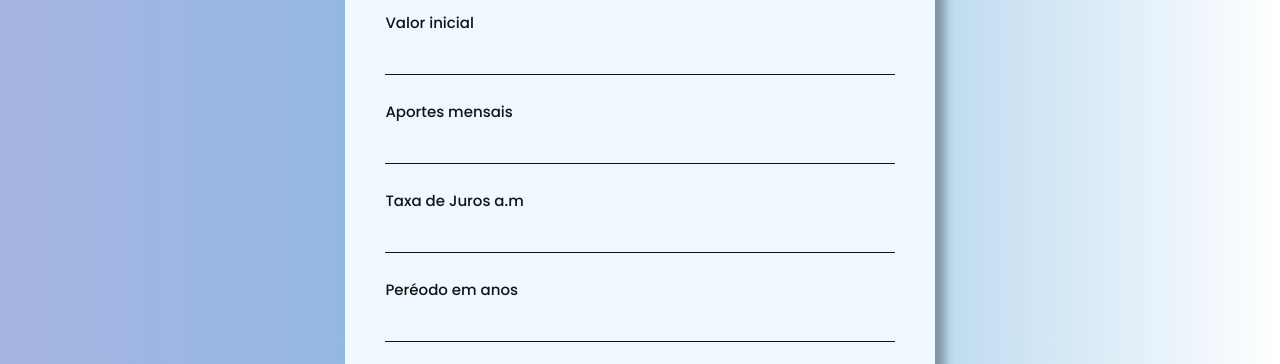
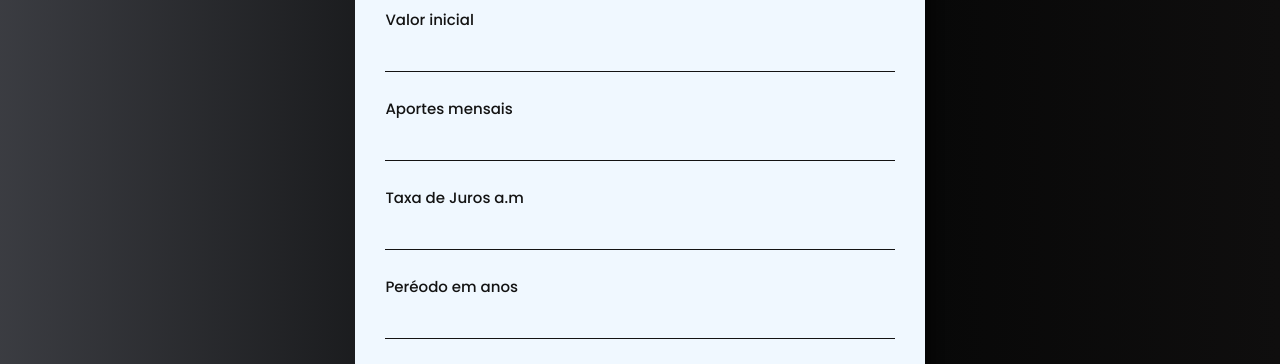
Before and after one commit to DiegoEthion/estudos, a plain HTML site: page index.html in a window 1280 px wide. Shown: the part 168-532 px from the top of the page. Drawn offline with Linux system fonts and the light colour scheme.

Commit message:
modificações no css para fundo escuro

```diff
--- a/style.css
+++ b/style.css
@@ -9,24 +9,27 @@
  }
 
  #container{
+
     width: 100%;
     height: 100vh;
     display: flex;
-    box-shadow: 10px 5px 5px black;
+    /*box-shadow: 10px 5px 5px black;*/
     align-items: center;
     justify-content: center;
-    background: linear-gradient(90deg, #5771c786, #85bbe4,#ffffff);
+    /* background: linear-gradient(90deg, #5771c786, #85bbe4,#ffffff); */
+    background: linear-gradient(90deg, #01030ac5, #020303,#0f0e0e);
  }
 
  #calculator{
+
     box-shadow: 10px 10px 10px rgba(0, 0, 0, 0.323);
     background-color: aliceblue;
-    padding: 40px;
+    padding: 30px;
     border-radius: 8px;
 
     display: flex;
     flex-direction: column;
-    gap: 25px ;
+    gap: 30px ;
  }
  #calculator h2{
     font-size: 30px;
```
